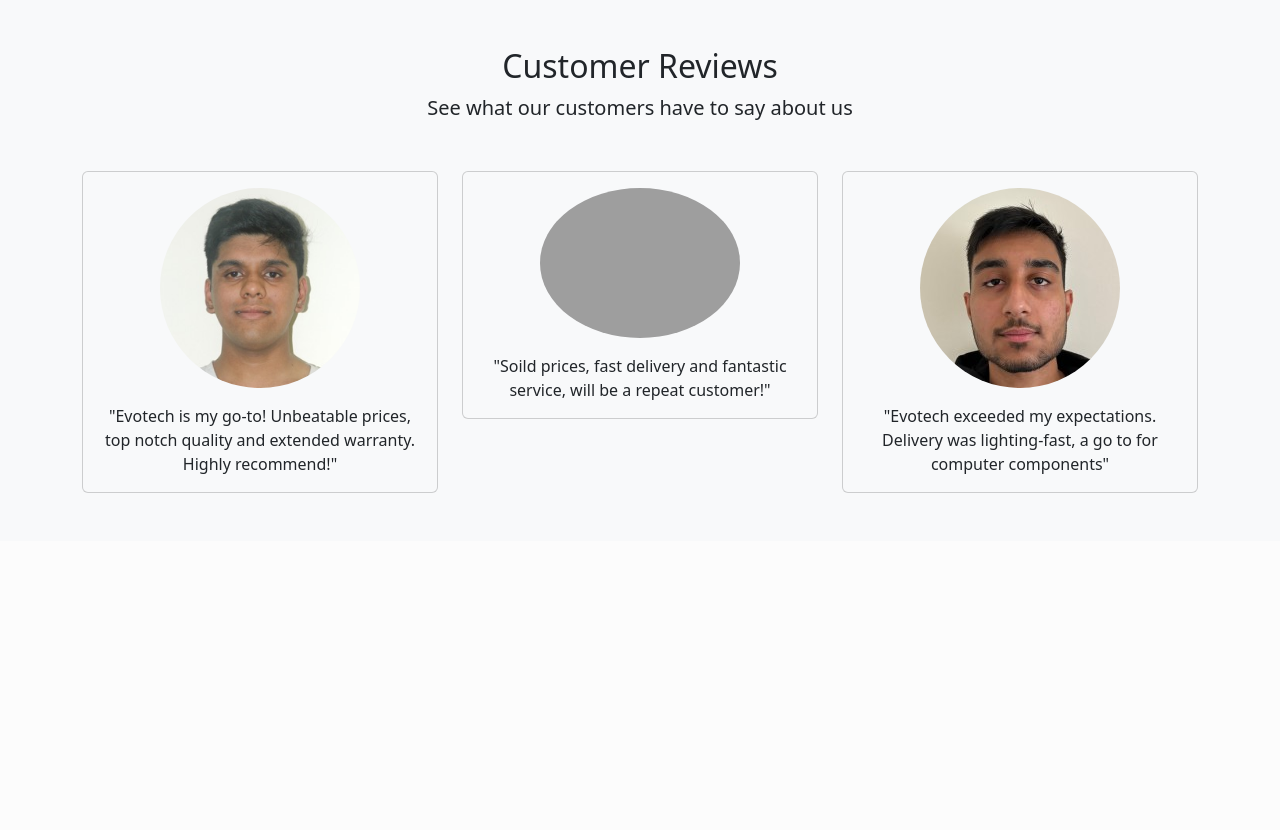
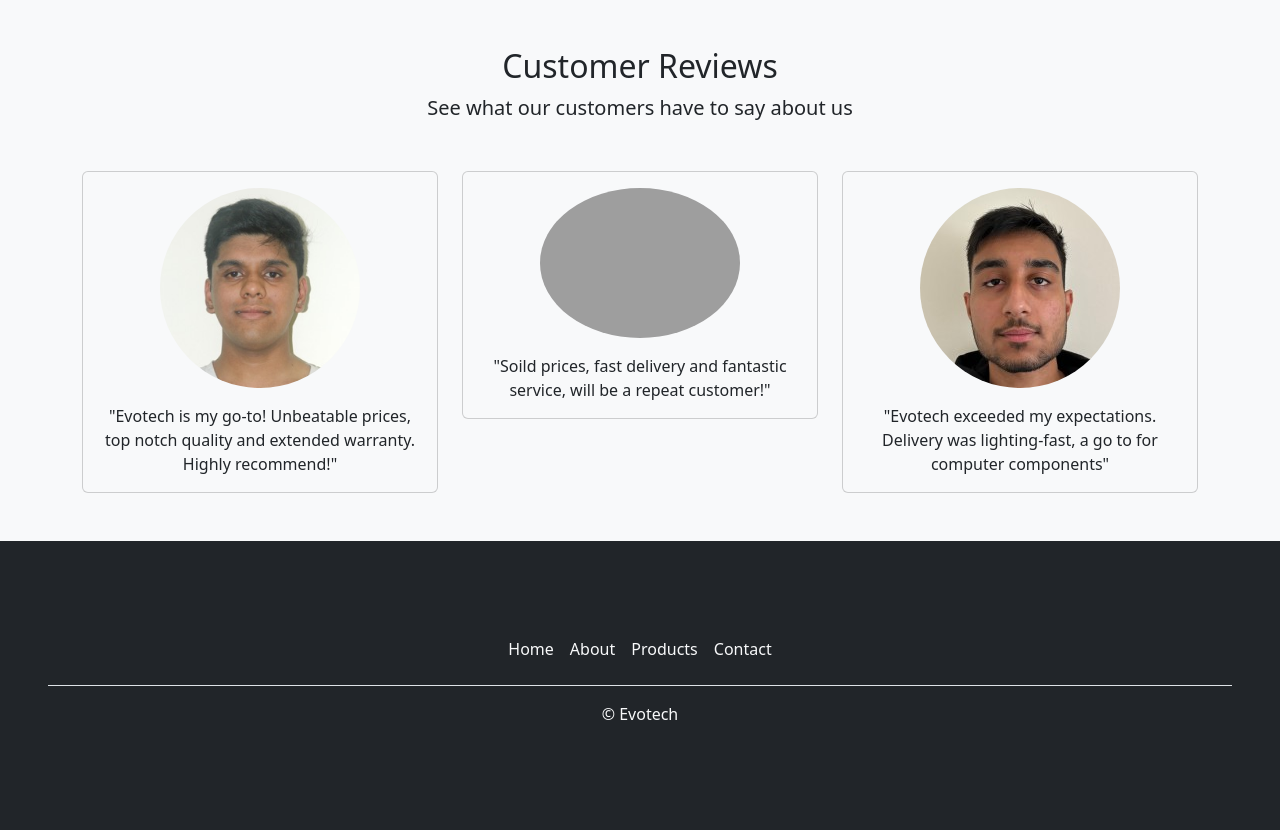
Before and after one commit to aston-cs2tp-evotech/evotech, a PHP site: template view/home.php in a window 1280 px wide. Shown: the part 2569-3399 px from the top of the page. Before the commit the page ends 3062 px from the top, so only its background shows below. Run offline with PHP 8.4, Linux system fonts and the light colour scheme; the template is opened without the code that fills it, so the values that code supplies are empty; a stand-in replaces the project's code that opens the database connection; grey boxes are pictures that could not be loaded.

Commit message:
Added an inital footer to home.php

```diff
--- a/view/home.php
+++ b/view/home.php
@@ -243,14 +243,26 @@ foreach ($categories as $category) {
             </div>
         </div>
     </section>
-<!--
+
     <footer class="p-5 bg-dark text-light text-center position-relative">
-        <div class="container">
-            <p class="lead">Evotech</p>
-        </div>
+        <div class="footer-container">
+            <footer class="py-3 my-4 text-light">
+              <ul class="nav justify-content-center border-bottom pb-3 mb-3 text-light">
+                <li class="footer-item"><a href="#" class="nav-link px-2 text-light">Home</a></li>
+                <li class="footer-item"><a href="#" class="nav-link px-2 text-light">About</a></li>
+                <li class="footer-item"><a href="#" class="nav-link px-2 text-light">Products</a></li>
+                <li class="footer-item"><a href="#" class="nav-link px-2 text-light">Contact</a></li>
+              </ul>
+              <p class="text-center text-light">&copy; Evotech</p>
+            </footer>
+          </div>
+
+
     </footer>
 
-                    -->
+
+
+
 
 
     <script src="https://cdn.jsdelivr.net/npm/@popperjs/core@2.11.8/dist/umd/popper.min.js"
```
